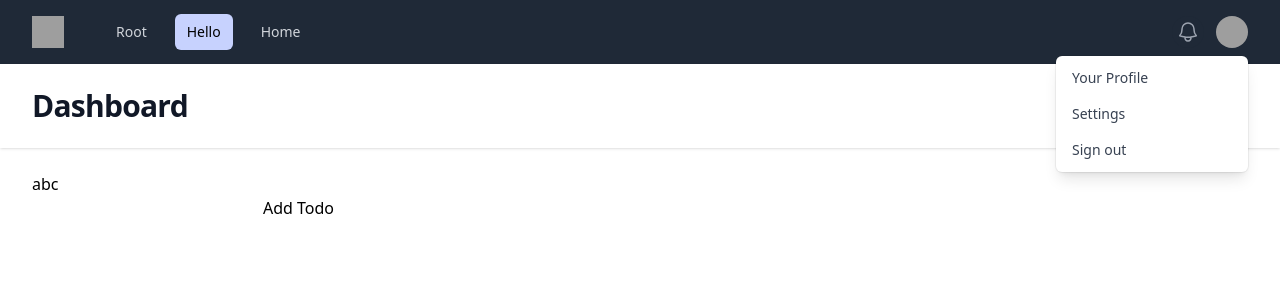
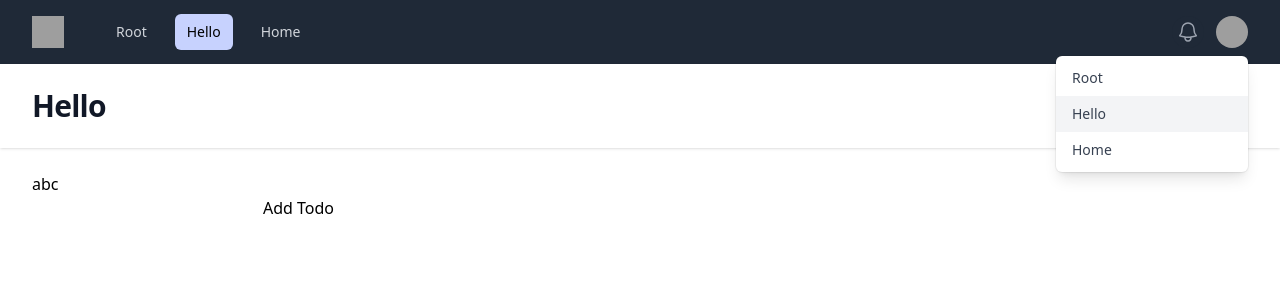
Before and after one commit to slapexs/react-typescript-crud, a React (Create React App) app: page /hello/abc in a window 1280 px wide. Both pictures are taken after a click on the button "Open user menu". Shown: the top 300 px of the page. Built offline with nearby package versions, Linux system fonts and the light colour scheme; grey boxes are pictures that could not be loaded.

Commit message:
Setting default header panel

```diff
--- a/src/component/HelloWorld.tsx
+++ b/src/component/HelloWorld.tsx
@@ -1,31 +1,34 @@
-import { FC, Fragment, useRef } from "react";
-import { DuckInput } from "./DuckInput";
-import { DuckButton } from "./DuckButton";
-import { DuckList } from "./DuckList";
-import { useDispatch } from "react-redux";
-import { addTodo } from "../app/slice/duck-slice";
-import { useParams } from "react-router-dom";
-import { TopMenu } from "./TopMenu";
+import { FC, Fragment, useRef } from "react"
+import { DuckInput } from "./DuckInput"
+import { DuckButton } from "./DuckButton"
+import { DuckList } from "./DuckList"
+import { useDispatch } from "react-redux"
+import { addTodo } from "../app/slice/duck-slice"
+import { useParams } from "react-router-dom"
+import { TopMenu } from "./TopMenu"
+import { PanelTitle } from "./aui"
 
 const HelloWorld: FC = () => {
-  const { name } = useParams();
-  const dispatch = useDispatch();
-  const inputEle = useRef<HTMLInputElement>(null);
+	const { name } = useParams()
+	const dispatch = useDispatch()
+	const inputEle = useRef<HTMLInputElement>(null)
 	const duckClick = () => {
-    const name = inputEle.current?.value;
+		const name = inputEle.current?.value
 		if (name) {
-      dispatch(addTodo(name));
+			dispatch(addTodo(name))
 		}
-  };
+	}
 
 	return (
 		<Fragment>
+			<PanelTitle title="Hello">
 				<h1>{name}</h1>
 				<DuckInput inputEle={inputEle} />
 				<DuckButton btnClick={duckClick} />
 				<DuckList />
+			</PanelTitle>
 		</Fragment>
-  );
-};
+	)
+}
 
-export default HelloWorld;
+export default HelloWorld
--- a/src/component/Panel.tsx
+++ b/src/component/Panel.tsx
@@ -1,16 +1,18 @@
-import { FC, Fragment, ReactNode } from "react";
-
+import { FC, Fragment, ReactNode } from "react"
+import { PanelTitle } from "./aui"
 interface Props {
-  children: ReactNode;
+	children: ReactNode
 }
 
 const Panel: FC<Props> = ({ children }) => {
-  return (
-    <Fragment>
-      <h1>Panel Text</h1>
-      {children}
-    </Fragment>
-  );
-};
+	return (
+		<Fragment>
+			<PanelTitle title="Root page">
+				<h1>Panel Text</h1>
+				{children}
+			</PanelTitle>
+		</Fragment>
+	)
+}
 
-export { Panel };
+export { Panel }
--- /dev/null
+++ b/src/component/aui/PanelTitle.tsx
@@ -0,0 +1,24 @@
+import { FC, ReactNode } from "react"
+interface Props {
+	title: string
+	children: ReactNode
+}
+
+const PanelTitle: FC<Props> = ({ title, children }) => {
+	return (
+		<>
+			<header className="bg-white shadow">
+				<div className="mx-auto max-w-7xl py-6 px-4 sm:px-6 lg:px-8">
+					<h1 className="text-3xl font-bold tracking-tight text-gray-900">
+						{title}
+					</h1>
+				</div>
+			</header>
+			<main>
+				<div className="mx-auto max-w-7xl py-6 sm:px-6 lg:px-8">{children}</div>
+			</main>
+		</>
+	)
+}
+
+export { PanelTitle }
--- a/src/component/aui/StckLayout.tsx
+++ b/src/component/aui/StckLayout.tsx
@@ -10,14 +10,14 @@ const user = {
 		"https://images.unsplash.com/photo-1472099645785-5658abf4ff4e?ixlib=rb-1.2.1&ixid=eyJhcHBfaWQiOjEyMDd9&auto=format&fit=facearea&facepad=2&w=256&h=256&q=80",
 }
 const navigation = [
-	{ name: "Root", href: "/", current: true },
-	{ name: "Hello", href: "/hello/abc", current: false },
-	{ name: "Home", href: "/home", current: false },
+	{ name: "Root", href: "/" },
+	{ name: "Hello", href: "/hello/abc" },
+	{ name: "Home", href: "/home" },
 ]
 const userNavigation = [
-	{ name: "Your Profile", href: "#" },
-	{ name: "Settings", href: "#" },
-	{ name: "Sign out", href: "#" },
+	{ name: "Root", href: "/" },
+	{ name: "Hello", href: "/hello/abc" },
+	{ name: "Home", href: "/home" },
 ]
 
 const classNames = (...classes: string[]) => {
@@ -104,19 +104,18 @@ const StackLayout: FC = () => {
 												>
 													<Menu.Items className="absolute right-0 z-10 mt-2 w-48 origin-top-right rounded-md bg-white py-1 shadow-lg ring-1 ring-black ring-opacity-5 focus:outline-none">
 														{userNavigation.map((item) => (
-															<Menu.Item key={item.name}>
-																{({ active }) => (
-																	<a
-																		href={item.href}
-																		className={classNames(
-																			active ? "bg-gray-100" : "",
+															<NavLink
+																key={item.name}
+																to={item.href}
+																className={({ isActive }) =>
+																	classNames(
+																		isActive ? "bg-gray-100" : "",
 																		"block px-4 py-2 text-sm text-gray-700"
-																		)}
+																	)
+																}
 															>
 																{item.name}
-																	</a>
-																)}
-															</Menu.Item>
+															</NavLink>
 														))}
 													</Menu.Items>
 												</Transition>
@@ -144,29 +143,18 @@ const StackLayout: FC = () => {
 							</div>
 
 							<Disclosure.Panel className="md:hidden">
+								{({ close }) => (
+									<>
 										<div className="space-y-1 px-2 pt-2 pb-3 sm:px-3">
 											{navigation.map((item) => (
-										// <Disclosure.Button
-										// 	key={item.name}
-										// 	as="a"
-										// 	href={item.href}
-										// 	className={classNames(
-										// 		item.current
-										// 			? "bg-gray-900 text-white"
-										// 			: "text-gray-300 hover:bg-gray-700 hover:text-white",
-										// 		"block rounded-md px-3 py-2 text-base font-medium"
-										// 	)}
-										// 	aria-current={item.current ? "page" : undefined}
-										// >
-										// 	{item.name}
-										// </Disclosure.Button>
 												<NavLink
 													key={item.name}
 													to={item.href}
+													onClick={() => close()}
 													className={({ isActive }) =>
 														classNames(
 															isActive
-														? "bg-indigo-200 text-black"
+																? "bg-gray-900 text-white"
 																: "text-gray-300 hover:bg-gray-700 hover:text-white",
 															"block rounded-md px-3 py-2 text-base font-medium"
 														)
@@ -203,34 +191,25 @@ const StackLayout: FC = () => {
 											</div>
 											<div className="mt-3 space-y-1 px-2">
 												{userNavigation.map((item) => (
-											<Disclosure.Button
+													<NavLink
 														key={item.name}
-												as="a"
-												href={item.href}
+														to={item.href}
+														onClick={() => close()}
 														className="block rounded-md px-3 py-2 text-base font-medium text-gray-400 hover:bg-gray-700 hover:text-white"
 													>
 														{item.name}
-											</Disclosure.Button>
+													</NavLink>
 												))}
 											</div>
 										</div>
+									</>
+								)}
 							</Disclosure.Panel>
 						</>
 					)}
 				</Disclosure>
 
-				<header className="bg-white shadow">
-					<div className="mx-auto max-w-7xl py-6 px-4 sm:px-6 lg:px-8">
-						<h1 className="text-3xl font-bold tracking-tight text-gray-900">
-							Dashboard
-						</h1>
-					</div>
-				</header>
-				<main>
-					<div className="mx-auto max-w-7xl py-6 sm:px-6 lg:px-8">
 				<Outlet />
-					</div>
-				</main>
 			</div>
 		</>
 	)
--- a/src/component/aui/index.ts
+++ b/src/component/aui/index.ts
@@ -1,2 +1,3 @@
 export { Button } from "./Button"
 export { StackLayout } from "./StckLayout"
+export { PanelTitle } from "./PanelTitle"
--- a/src/pages/Home.tsx
+++ b/src/pages/Home.tsx
@@ -4,7 +4,7 @@ import "./Home.css"
 // Import module style
 import style from "../style/my-style.module.css" // <- recommend
 // Import Button, StackLayout from aui
-import { Button, StackLayout } from "../component/aui"
+import { Button, PanelTitle } from "../component/aui"
 
 interface GeoModel {
 	lat: string
@@ -56,6 +56,7 @@ const Home: FC = () => {
 	}
 	return (
 		<>
+			<PanelTitle title="Home">
 				<button
 					onClick={loadData}
 					className="bg-red-200 py-1 px-2 rounded hover:bg-red-400 hover:text-white"
@@ -100,6 +101,7 @@ const Home: FC = () => {
 						})}
 					</tbody>
 				</table>
+			</PanelTitle>
 		</>
 	)
 }
```
Also changed, not shown: src/App.tsx (+8 -8 lines). Lines whose indentation alone changed are shown as unchanged.
